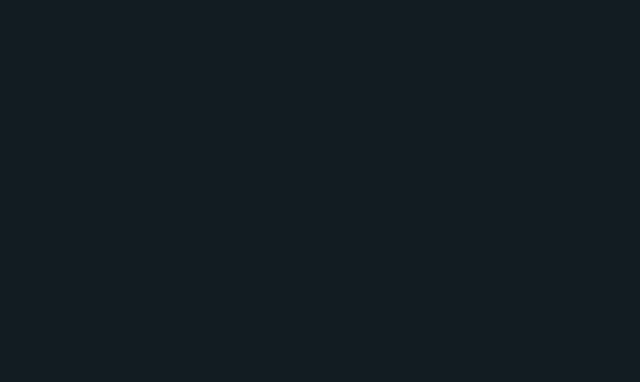
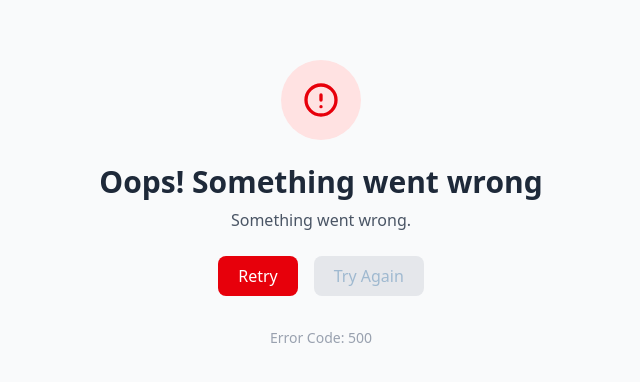
Before and after one commit to meramji/DevTinder-Frontend, a React (Vite) app: page /error in a window 1280 px wide. Before the commit this address had no page. Shown: the part 196-578 px from the top of the page, without its empty margins (319-959 px from the left). Built offline with nearby package versions, Linux system fonts and the light colour scheme.

Commit message:
Build Usercard

```diff
--- a/src/App.jsx
+++ b/src/App.jsx
@@ -5,6 +5,7 @@
 import { Provider } from "react-redux";
 import appstore from "./Utils/appstore";
 import Feed from "./components/Feed";
+import Error from "./components/Error";
 
 function App() {
   return (
@@ -17,6 +18,7 @@
               <Route path="/feed" element={<Feed></Feed>}></Route>
               <Route path="/profile" element={<Profile></Profile>}></Route>
             </Route>
+            <Route path="/error" element={<Error></Error>}></Route>
           </Routes>
         </BrowserRouter>
       </Provider>
--- /dev/null
+++ b/src/Utils/Feedslice.js
@@ -0,0 +1,13 @@
+import { createSlice } from "@reduxjs/toolkit";
+
+const Feedslice = createSlice({
+  name: "feed",
+  initialState: null,
+  reducers: {
+    addfeed: (state, action) => action.payload,
+    removefeed: (state, action) => null,
+  },
+});
+
+export const { addfeed, removefeed } = Feedslice.actions;
+export default Feedslice.reducer;
--- a/src/Utils/appstore.js
+++ b/src/Utils/appstore.js
@@ -1,10 +1,12 @@
 import { configureStore } from "@reduxjs/toolkit";
 import userReducer from "./userSlice";
+import Feedreducer from "./Feedslice";
 
-const appstore =configureStore({
-    reducer:{
-        user:userReducer,
-    },
+const appstore = configureStore({
+  reducer: {
+    user: userReducer,
+    feed: Feedreducer,
+  },
 });
 
 export default appstore;
--- /dev/null
+++ b/src/components/Error.jsx
@@ -0,0 +1,51 @@
+const Error = ({ message = "Something went wrong.", onRetry }) => {
+  return (
+    <div className="min-h-screen flex flex-col items-center justify-center bg-gray-50 px-6 py-10">
+      {/* Icon */}
+      <div className="bg-red-100 p-5 rounded-full mb-6">
+        <svg
+          className="w-10 h-10 text-red-600"
+          fill="none"
+          stroke="currentColor"
+          strokeWidth="2"
+          viewBox="0 0 24 24"
+        >
+          <path
+            strokeLinecap="round"
+            strokeLinejoin="round"
+            d="M12 9v3m0 4h.01M21 12c0 4.97-4.03 9-9 9s-9-4.03-9-9
+               4.03-9 9-9 9 4.03 9 9z"
+          />
+        </svg>
+      </div>
+
+      <h1 className="text-3xl font-bold text-gray-800 mb-2">
+        Oops! Something went wrong
+      </h1>
+
+      <p className="text-gray-600 mb-6 text-center max-w-md">
+        {message}
+      </p>
+
+      <div className="flex gap-4">
+        <button
+          onClick={() => window.location.reload()}
+          className="px-5 py-2 rounded-lg bg-red-600 text-white hover:bg-red-700 transition"
+        >
+          Retry
+        </button>
+
+        <button
+          onClick={onRetry}
+          className="px-5 py-2 rounded-lg bg-gray-200 hover:bg-gray-300 transition"
+        >
+          Try Again
+        </button>
+      </div>
+
+      <p className="text-gray-400 text-sm mt-8">Error Code: 500</p>
+    </div>
+  );
+};
+
+export default Error;
--- a/src/components/Feed.jsx
+++ b/src/components/Feed.jsx
@@ -1,8 +1,43 @@
+import axios from "axios";
+import { Base_url } from "../Utils/constants";
+import { useDispatch, useSelector } from "react-redux";
+import { addfeed } from "../Utils/Feedslice";
+import { useNavigate } from "react-router";
+import { useEffect } from "react";
+import Usercard from "./Usercard";
 
 const Feed = () => {
+  const feed = useSelector((store) => store.feed);
+  const dispatch = useDispatch();
+  const navigate = useNavigate();
+
+  const getfeed = async () => {
+    if (feed?.length > 0) return;
+    try {
+      const res = await axios.get(Base_url + "/feed", {
+        withCredentials: true,
+      });
+      console.log(res);
+      dispatch(addfeed(res?.data));
+    } catch (err) {
+      if (err.response?.status === 401) {
+        navigate("/login");
+      } else {
+        navigate("/error");
+      }
+    }
+  };
+  useEffect(() => {
+    getfeed();
+  }, []);
+
   return (
-    <div>Feed</div>
-  )
-}
+    feed?.length > 0 && (
+      <div className="flex justify-center my-16">
+        <Usercard user={feed[2]}></Usercard>
+      </div>
+    )
+  );
+};
 
 export default Feed;
--- a/src/components/Footer.jsx
+++ b/src/components/Footer.jsx
@@ -1,7 +1,7 @@
 const Footer = () => {
   return (
     <div>
-      <footer className="footer sm:footer-horizontal bg-base-300 text-base-content p-10 fixed bottom-0 left-0 w-full ">
+      <footer className="footer sm:footer-horizontal bg-base-300 text-base-content p-10  bottom-0 left-0 w-full ">
         <nav>
           <h6 className="footer-title">Services</h6>
           <a className="link link-hover">Branding</a>
--- a/src/components/Login.jsx
+++ b/src/components/Login.jsx
@@ -33,7 +33,7 @@
 
   return (
     <div>
-      <div className="hero bg-base-200">
+      <div className="hero bg-base-200 mb-15">
         <div className="hero-content flex-col">
           <div className="text-center lg:text-left">
             <h1 className="text-5xl font-bold">Login now!</h1>
--- /dev/null
+++ b/src/components/Usercard.jsx
@@ -0,0 +1,30 @@
+const Usercard = ({ user }) => {
+  console.log(user);
+  const { photourl, age, firstname, lastname, about, gender } = user;
+  return (
+    <div className="card bg-base-300 w-[459px] shadow-sm h-[642px]">
+      <figure>
+        <img src={photourl} alt="avtar" />
+      </figure>
+      <div className="card-body">
+        <h2 className="card-title text-xl">
+          {firstname + "  " + lastname}
+          <div className="badge badge-secondary">NEW</div>
+        </h2>
+        {age && <p className="text-bold">{"Age" + "-:" + age}</p>}
+        <p>{"Gender" + "-" + gender}</p>
+        <p>{about}</p>
+        <div className="card-actions space-x-11 justify-center">
+          <button className="badge badge-outline bg-blue-500 text-xl m-4">
+            Ignore
+          </button>
+          <button className="badge badge-outline bg-pink-700 text-xl m-4">
+            Interested
+          </button>
+        </div>
+      </div>
+    </div>
+  );
+};
+
+export default Usercard;
```
